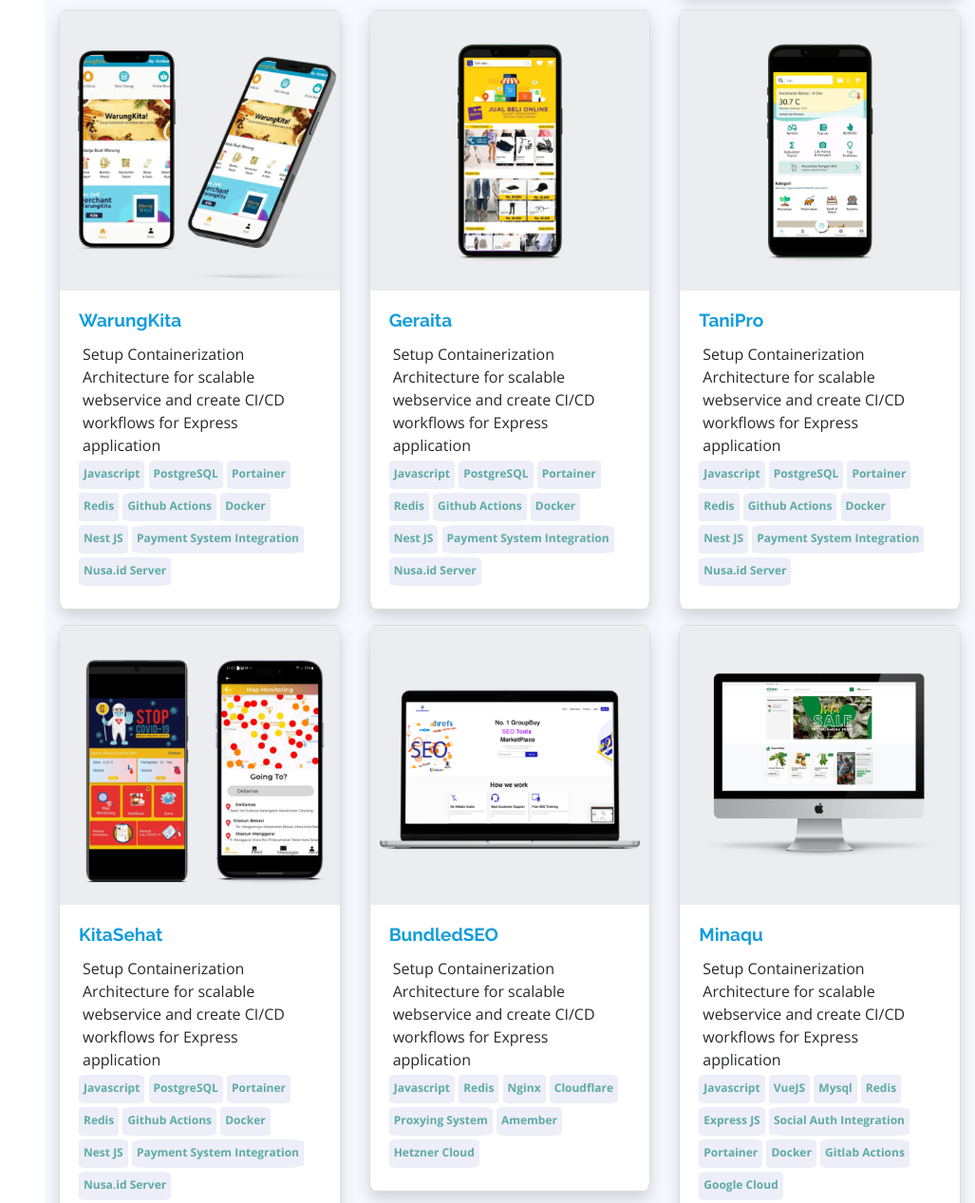
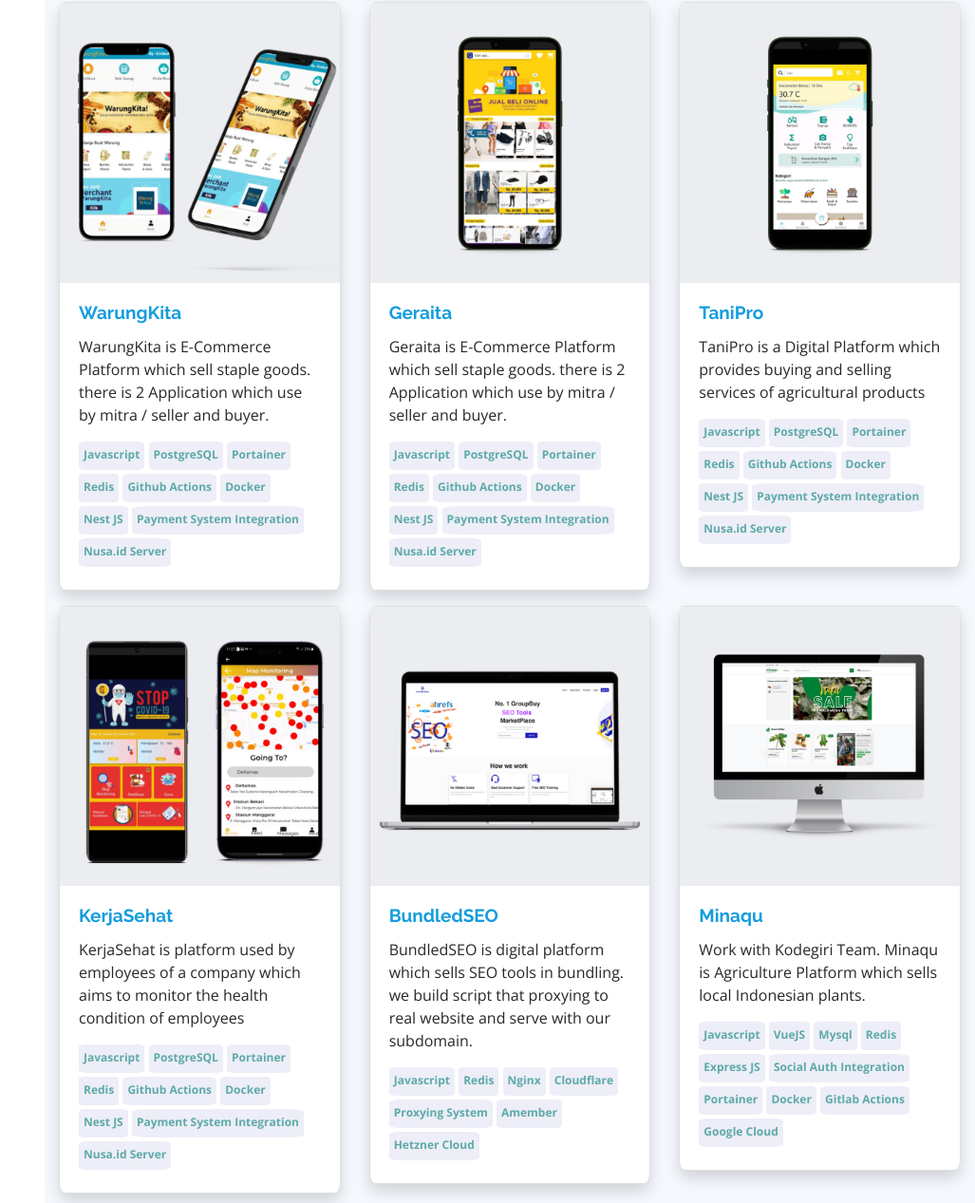
Before and after one commit to yogawicak/yogawcksn.github.io, a plain HTML site: page index.html in a window 1280 px wide. Shown: the part 3965-5232 px from the top of the page at 95% size, without its empty margins (253-1280 px from the left). Drawn offline with nearby package versions, Linux system fonts and the light colour scheme.

Commit message:
new description

```diff
--- a/index.html
+++ b/index.html
@@ -499,6 +499,10 @@
                   <h5 class="card-title">
                     <a href="https://digichaincoin.com/">DigiChain</a>
                   </h5>
+                  <p class="card-text">
+                    DigiChain is a web3 application ecosystem that operates on
+                    the Binance blockchain.
+                  </p>
                   <p class="card-text m-1"></p>
                   <div class="tag-stack d-inline-flex mb-1">
                     <p style="text-align: center">Nginx</p>
@@ -537,9 +541,11 @@
                   <h5 class="card-title">
                     <a href="#">Sadikun Barcode System</a>
                   </h5>
-                  <p class="card-text m-1">
-                    Setup Containerization Architecture for scalable webservice
-                    and create CI/CD workflows for Express application
+                  <p class="card-text">
+                    Work with PT Sadikun Niagamas Raya to help developing
+                    application that work to print labels based on certain
+                    format. The challange is we have to integrate it with Zebra
+                    Printing System
                   </p>
                   <div class="tag-stack d-inline-flex mb-1">
                     <p style="text-align: center">Javascript</p>
@@ -573,9 +579,9 @@
                       >KitaSehat</a
                     >
                   </h5>
-                  <p class="card-text m-1">
-                    Setup Containerization Architecture for scalable webservice
-                    and create CI/CD workflows for Express application
+                  <p class="card-text">
+                    KitaSehat is Fundraising Platform which serves to bring
+                    patients together with doctors or hospitals
                   </p>
                   <div class="tag-stack d-inline-flex mb-1">
                     <p style="text-align: center">Javascript</p>
@@ -616,9 +622,10 @@
                 />
                 <div class="card-body">
                   <h5 class="card-title"><a href="#">WarungKita</a></h5>
-                  <p class="card-text m-1">
-                    Setup Containerization Architecture for scalable webservice
-                    and create CI/CD workflows for Express application
+                  <p class="card-text">
+                    WarungKita is E-Commerce Platform which sell staple goods.
+                    there is 2 Application which use by mitra / seller and
+                    buyer.
                   </p>
                   <div class="tag-stack d-inline-flex mb-1">
                     <p style="text-align: center">Javascript</p>
@@ -664,9 +671,10 @@
                       >Geraita</a
                     >
                   </h5>
-                  <p class="card-text m-1">
-                    Setup Containerization Architecture for scalable webservice
-                    and create CI/CD workflows for Express application
+                  <p class="card-text">
+                    Geraita is E-Commerce Platform which sell staple goods.
+                    there is 2 Application which use by mitra / seller and
+                    buyer.
                   </p>
                   <div class="tag-stack d-inline-flex mb-1">
                     <p style="text-align: center">Javascript</p>
@@ -712,9 +720,9 @@
                       >TaniPro</a
                     >
                   </h5>
-                  <p class="card-text m-1">
-                    Setup Containerization Architecture for scalable webservice
-                    and create CI/CD workflows for Express application
+                  <p class="card-text">
+                    TaniPro is a Digital Platform which provides buying and
+                    selling services of agricultural products
                   </p>
                   <div class="tag-stack d-inline-flex mb-1">
                     <p style="text-align: center">Javascript</p>
@@ -755,14 +763,11 @@
                 />
                 <div class="card-body">
                   <h5 class="card-title">
-                    <a
-                      href="https://play.google.com/store/apps/details?id=com.kitasehat"
-                      >KitaSehat</a
-                    >
+                    <a href="#">KerjaSehat</a>
                   </h5>
-                  <p class="card-text m-1">
-                    Setup Containerization Architecture for scalable webservice
-                    and create CI/CD workflows for Express application
+                  <p class="card-text">
+                    KerjaSehat is platform used by employees of a company which
+                    aims to monitor the health condition of employees
                   </p>
                   <div class="tag-stack d-inline-flex mb-1">
                     <p style="text-align: center">Javascript</p>
@@ -805,9 +810,10 @@
                   <h5 class="card-title">
                     <a href="https://bundledseo.com">BundledSEO</a>
                   </h5>
-                  <p class="card-text m-1">
-                    Setup Containerization Architecture for scalable webservice
-                    and create CI/CD workflows for Express application
+                  <p class="card-text">
+                    BundledSEO is digital platform which sells SEO tools in
+                    bundling. we build script that proxying to real website and
+                    serve with our subdomain.
                   </p>
                   <div class="tag-stack d-inline-flex mb-1">
                     <p style="text-align: center">Javascript</p>
@@ -844,9 +850,9 @@
                   <h5 class="card-title">
                     <a href="https://minaquindonesia.com/">Minaqu</a>
                   </h5>
-                  <p class="card-text m-1">
-                    Setup Containerization Architecture for scalable webservice
-                    and create CI/CD workflows for Express application
+                  <p class="card-text">
+                    Work with Kodegiri Team. Minaqu is Agriculture Platform
+                    which sells local Indonesian plants.
                   </p>
                   <div class="tag-stack d-inline-flex mb-1">
                     <p style="text-align: center">Javascript</p>
@@ -896,8 +902,8 @@
                     >
                   </h5>
                   <p class="card-text m-1">
-                    Setup Containerization Architecture for scalable webservice
-                    and create CI/CD workflows for Express application
+                    Work with Kodegiri Team. Miruum is new hotel booking app and
+                    integrate with Rategain Channel Manager.
                   </p>
                   <div class="tag-stack d-inline-flex mb-1">
                     <p style="text-align: center">Javascript</p>
```
